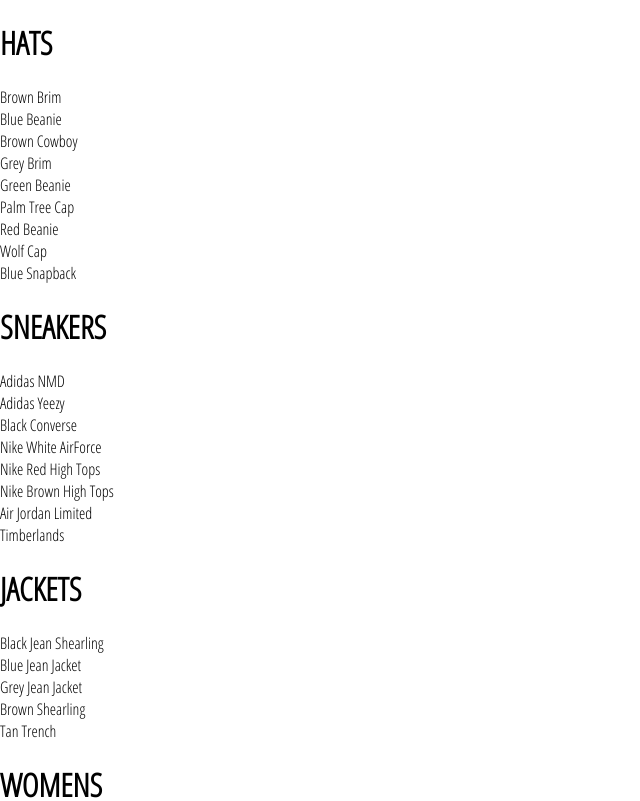
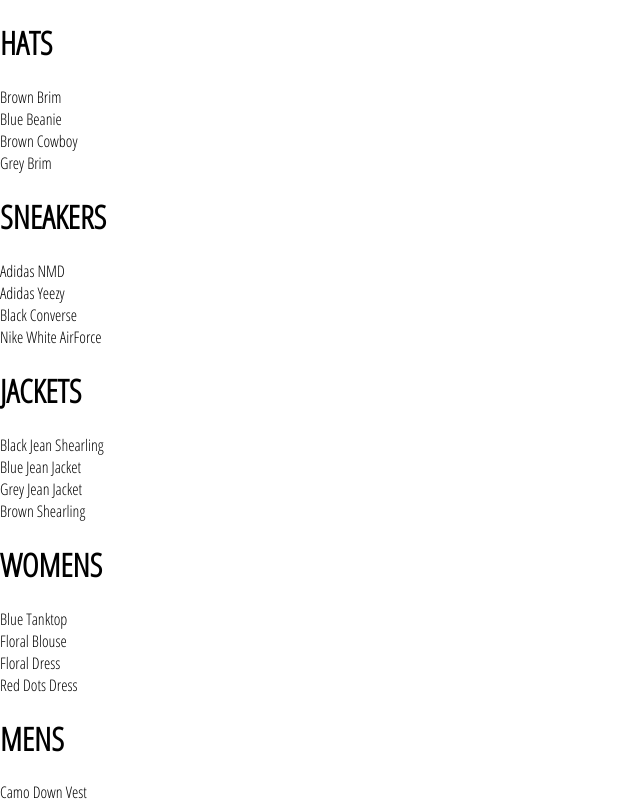
Before and after one commit to nickdunn2/crwn-clothing, a React (Create React App) app: page /shop in a window 1280 px wide. Shown: the top 801 px of the page, without its empty margins (0-640 px from the left). Built offline with nearby package versions, Linux system fonts and the light colour scheme.

Commit message:
fix: limit collection items to 4

```diff
--- a/src/components/collection-preview/collection-preview.component.jsx
+++ b/src/components/collection-preview/collection-preview.component.jsx
@@ -6,9 +6,12 @@
     <h1 className="title">{ title.toUpperCase() }</h1>
     <div className="preview">
       {
-        items.map((item) => (
-          <div key={ item.id }>{ item.name }</div>
-        ))
+        items
+          .filter((item, idx) => idx < 4)
+          .map((item) => (
+            <div key={ item.id }>{ item.name }</div>
+          )
+        )
       }
     </div>
   </div>
```
